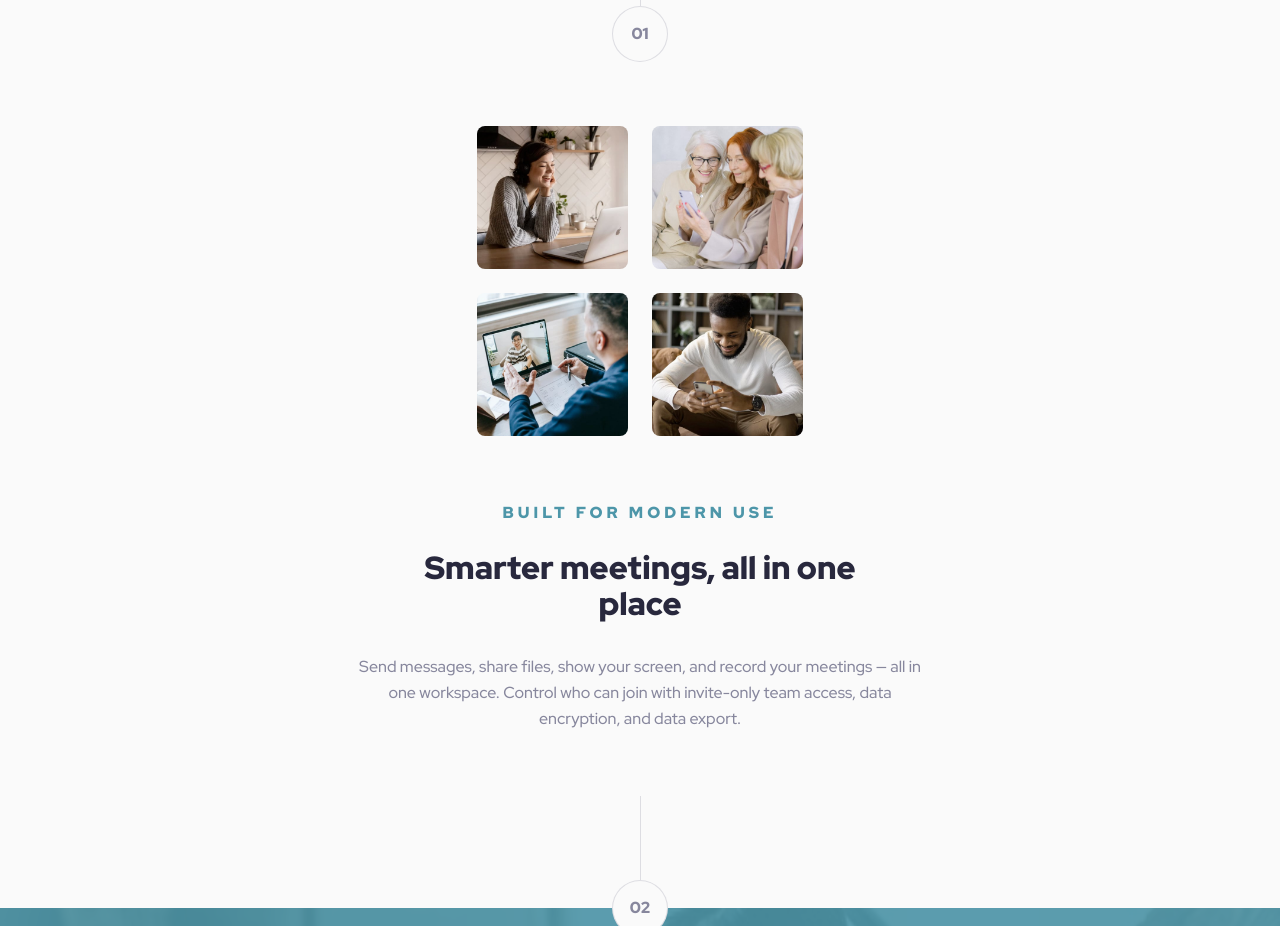
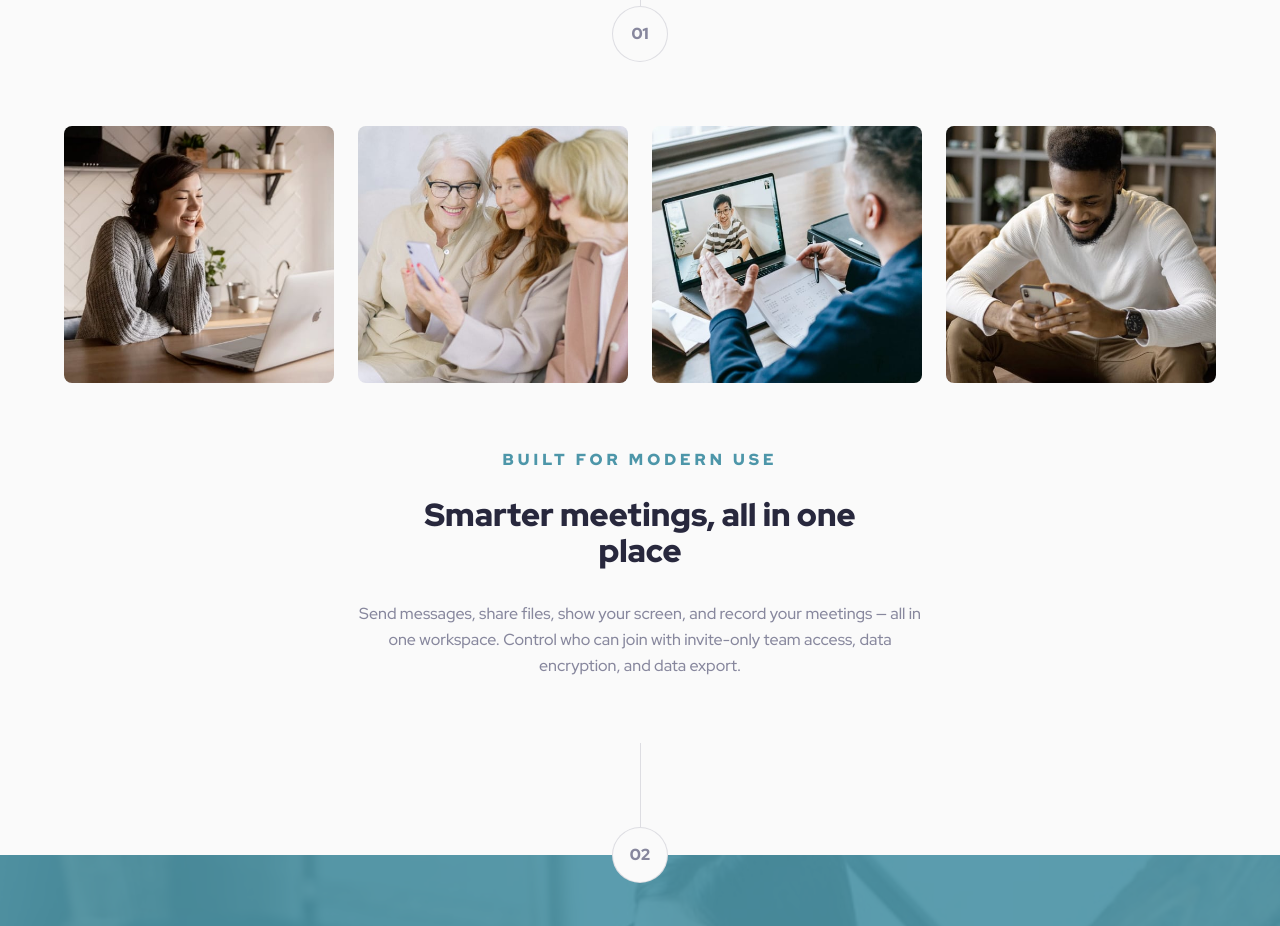
Before and after one commit to john-mirage/frontend-mentor-meet-landing-page, a React (Vite) app: page / in a window 1280 px wide. Shown: the part 800-1726 px from the top of the page. Built offline with nearby package versions, Linux system fonts and the light colour scheme.

Commit message:
feat: work on grid images aspect ratio

```diff
--- a/src/components/Features/Features.style.ts
+++ b/src/components/Features/Features.style.ts
@@ -13,15 +13,19 @@ export const Container = styled("section", container, {
 });
 
 export const ImageGrid = styled("div", {
-  marginBottom: "$64",
-  display: "grid",
-  gridTemplateColumns: "repeat(2, 1fr)",
-  gap: "$24",
+  "marginBottom": "$64",
+  "display": "grid",
+  "gridTemplateColumns": "repeat(2, 1fr)",
+  "gap": "$24",
+  "width": "100%",
+  "@md": {
+    gridTemplateColumns: "repeat(4, 1fr)",
+  },
 });
 
 export const Placeholder = styled(BasePlaceholder, {
-  width: "$151",
-  height: "$143",
+  width: "100%",
+  paddingTop: "95%",
   borderRadius: "$8",
   overflow: "hidden",
 });
--- a/src/components/Features/Features.tsx
+++ b/src/components/Features/Features.tsx
@@ -5,7 +5,6 @@ import womanInVideocallImage from "@images/desktop/image-woman-in-videocall.jpg"
 import womenVideochattingImage from "@images/desktop/image-women-videochatting.jpg";
 import menInMeetingImage from "@images/desktop/image-men-in-meeting.jpg";
 import manTextingImage from "@images/desktop/image-man-texting.jpg";
-import Placeholder from "@components/Placeholder";
 import Image from "@components/Image";
 
 const images = [
```
